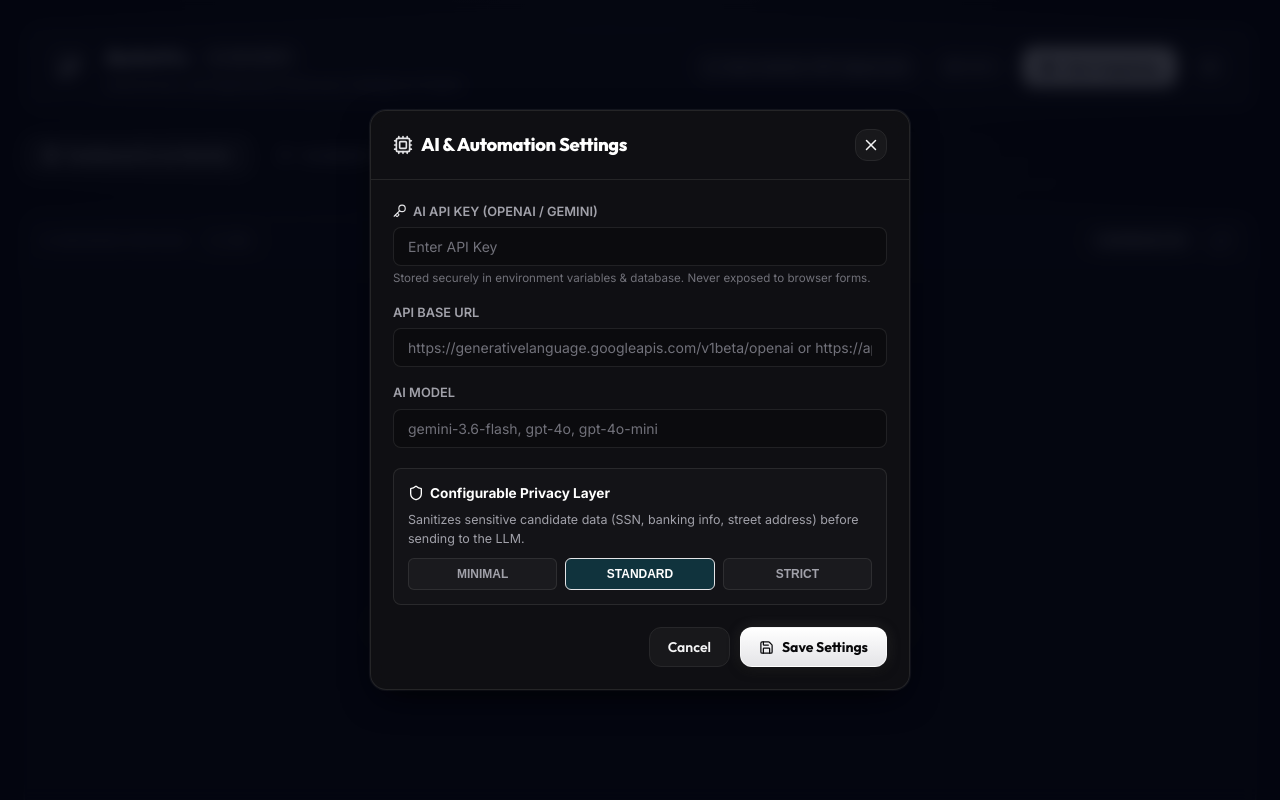
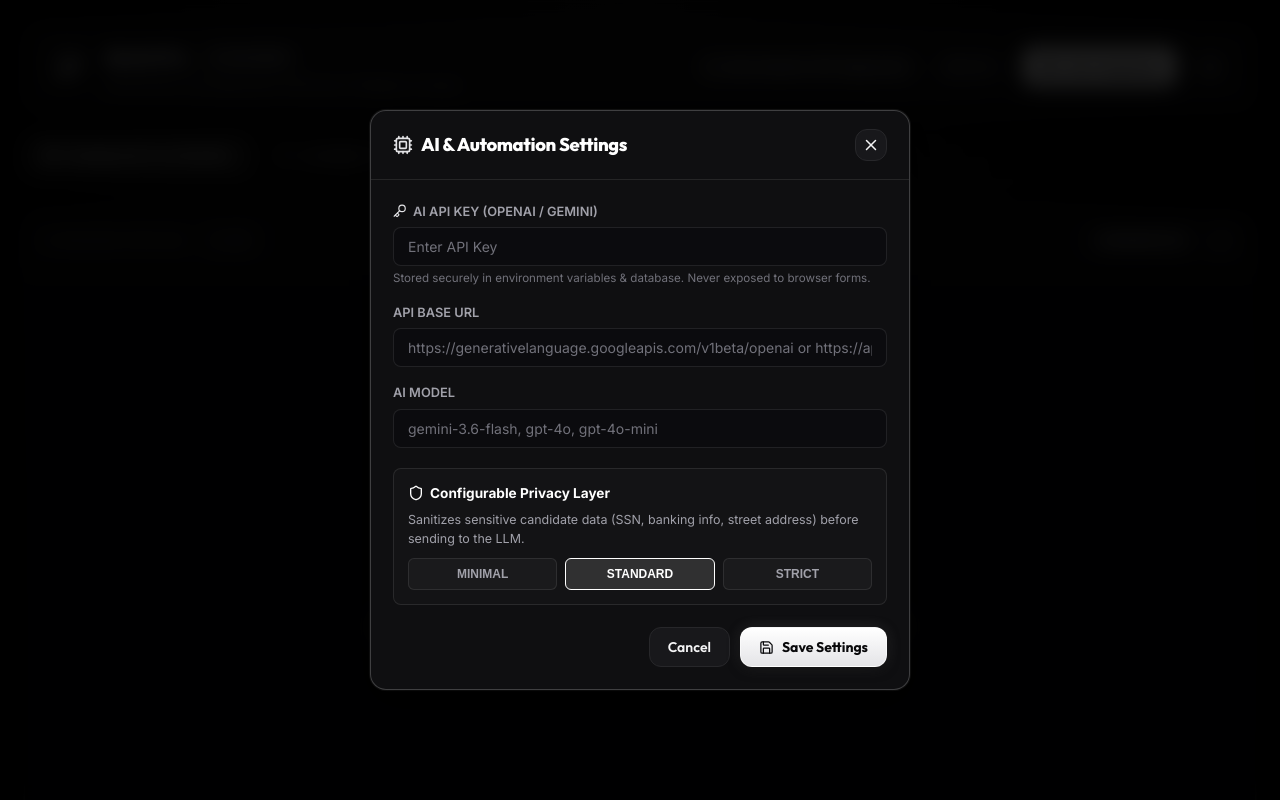
Before and after one commit to RamCharanTejaKesarapu/automix, a React (Vite) app in the folder client/: page / in a window 1280 px wide. Both pictures are taken after a click on the button 1210 px from the left and 67 px from the top of the page. Shown: the top 800 px of the page. Built offline with nearby package versions, Linux system fonts and the light colour scheme; no server answers.

Commit message:
style(profile,settings): style candidate profile editor and AI settings modal with monochrome palette

```diff
--- a/client/src/components/CandidateProfileEditor.tsx
+++ b/client/src/components/CandidateProfileEditor.tsx
@@ -112,7 +112,7 @@ export const CandidateProfileEditor: React.FC<CandidateProfileEditorProps> = ({
           <p style={{ fontSize: '0.8rem', color: 'var(--text-muted)' }}>Primary source of truth for all automated form responses</p>
         </div>
         <div style={{ display: 'flex', alignItems: 'center', gap: '12px' }}>
-          {statusMsg && <span style={{ fontSize: '0.85rem', color: 'var(--accent-emerald)', fontWeight: 600 }}>{statusMsg}</span>}
+          {statusMsg && <span style={{ fontSize: '0.85rem', color: '#ffffff', fontWeight: 600 }}>{statusMsg}</span>}
           <button className="btn btn-primary" onClick={handleSave} disabled={saving}>
             <Save size={16} />
             {saving ? 'Saving...' : 'Save Profile Changes'}
@@ -237,7 +237,7 @@ export const CandidateProfileEditor: React.FC<CandidateProfileEditorProps> = ({
       {/* Tab: Experience */}
       {activeTab === 'experience' && (
         <div>
-          <h3 style={{ fontSize: '0.95rem', fontWeight: 700, color: 'var(--accent-cyan)', marginBottom: '10px' }}>Work Experience</h3>
+          <h3 style={{ fontSize: '0.95rem', fontWeight: 700, color: '#ffffff', marginBottom: '10px' }}>Work Experience</h3>
           {profile.workExperience.map((exp: any, i: number) => (
             <div key={i} style={{ padding: '16px', background: 'rgba(255,255,255,0.02)', borderRadius: '8px', border: '1px solid var(--border-subtle)', marginBottom: '14px' }}>
               <div style={{ display: 'grid', gridTemplateColumns: 'repeat(auto-fit, minmax(220px, 1fr))', gap: '12px', marginBottom: '10px' }}>
@@ -277,7 +277,7 @@ export const CandidateProfileEditor: React.FC<CandidateProfileEditorProps> = ({
             </div>
           ))}
 
-          <h3 style={{ fontSize: '0.95rem', fontWeight: 700, color: 'var(--accent-indigo)', margin: '20px 0 10px' }}>Internships</h3>
+          <h3 style={{ fontSize: '0.95rem', fontWeight: 700, color: '#d4d4d8', margin: '20px 0 10px' }}>Internships</h3>
           {profile.internships.map((intern: any, i: number) => (
             <div key={i} style={{ padding: '16px', background: 'rgba(255,255,255,0.02)', borderRadius: '8px', border: '1px solid var(--border-subtle)', marginBottom: '14px' }}>
               <div style={{ display: 'grid', gridTemplateColumns: 'repeat(auto-fit, minmax(220px, 1fr))', gap: '12px', marginBottom: '10px' }}>
@@ -315,7 +315,7 @@ export const CandidateProfileEditor: React.FC<CandidateProfileEditorProps> = ({
       {activeTab === 'skills' && (
         <div>
           <div style={{ marginBottom: '24px' }}>
-            <label style={{ display: 'block', fontSize: '0.8rem', fontWeight: 700, color: 'var(--accent-cyan)', marginBottom: '8px' }}>
+            <label style={{ display: 'block', fontSize: '0.8rem', fontWeight: 700, color: '#ffffff', marginBottom: '8px' }}>
               TECHNICAL SKILLS (Comma Separated)
             </label>
             <textarea
@@ -329,7 +329,7 @@ export const CandidateProfileEditor: React.FC<CandidateProfileEditorProps> = ({
             />
           </div>
 
-          <label style={{ display: 'block', fontSize: '0.8rem', fontWeight: 700, color: 'var(--accent-indigo)', marginBottom: '8px' }}>
+          <label style={{ display: 'block', fontSize: '0.8rem', fontWeight: 700, color: '#d4d4d8', marginBottom: '8px' }}>
             KEY PROJECTS
           </label>
           {profile.projects.map((proj: any, i: number) => (
@@ -369,8 +369,8 @@ export const CandidateProfileEditor: React.FC<CandidateProfileEditorProps> = ({
       {activeTab === 'documents' && (
         <div>
           {/* File upload widget */}
-          <div style={{ padding: '20px', background: 'rgba(6, 182, 212, 0.05)', borderRadius: '12px', border: '1px dashed rgba(6, 182, 212, 0.4)', marginBottom: '20px', textAlign: 'center' }}>
-            <Upload size={32} color="var(--accent-cyan)" style={{ margin: '0 auto 10px' }} />
+          <div style={{ padding: '20px', background: 'rgba(255, 255, 255, 0.03)', borderRadius: '12px', border: '1px dashed rgba(255, 255, 255, 0.25)', marginBottom: '20px', textAlign: 'center' }}>
+            <Upload size={32} color="#e4e4e7" style={{ margin: '0 auto 10px' }} />
             <h4 style={{ fontSize: '1rem', fontWeight: 700, marginBottom: '4px' }}>Resume / CV File for Auto-Upload</h4>
             <p style={{ fontSize: '0.8rem', color: 'var(--text-muted)', marginBottom: '14px' }}>
               {profile.resumeFileName ? `Current attached file: ${profile.resumeFileName}` : 'Select a PDF, DOCX, or TXT resume to attach'}
@@ -431,11 +431,11 @@ export const CandidateProfileEditor: React.FC<CandidateProfileEditorProps> = ({
                 <div key={item.id} style={{ display: 'flex', alignItems: 'center', justifyContent: 'space-between', padding: '12px 16px', background: 'rgba(255, 255, 255, 0.02)', borderRadius: '8px', border: '1px solid var(--border-subtle)' }}>
                   <div style={{ flex: 1, marginRight: '16px' }}>
                     <div style={{ fontSize: '0.85rem', fontWeight: 600, color: '#ffffff', marginBottom: '2px' }}>{item.questionPattern}</div>
-                    <div style={{ fontSize: '0.8rem', color: 'var(--accent-cyan)' }}>Answer: <strong>{item.answer}</strong></div>
+                    <div style={{ fontSize: '0.8rem', color: '#ffffff' }}>Answer: <strong>{item.answer}</strong></div>
                   </div>
                   <button
                     className="btn btn-secondary"
-                    style={{ padding: '6px 10px', color: 'var(--accent-rose)' }}
+                    style={{ padding: '6px 10px', color: '#a1a1aa' }}
                     onClick={() => handleDeleteLearned(item.id)}
                     title="Delete Answer"
                   >
--- a/client/src/components/SettingsModal.tsx
+++ b/client/src/components/SettingsModal.tsx
@@ -64,18 +64,18 @@ export const SettingsModal: React.FC<SettingsModalProps> = ({ isOpen, onClose })
     <div style={{
       position: 'fixed',
       inset: 0,
-      background: 'rgba(4, 7, 18, 0.85)',
-      backdropFilter: 'blur(8px)',
+      background: 'rgba(0, 0, 0, 0.88)',
+      backdropFilter: 'blur(10px)',
       display: 'flex',
       alignItems: 'center',
       justifyContent: 'center',
       zIndex: 1200,
       padding: '20px'
     }}>
-      <div className="glass-panel" style={{ width: '100%', maxWidth: '540px' }}>
+      <div className="glass-panel" style={{ width: '100%', maxWidth: '540px', border: '1px solid rgba(255, 255, 255, 0.2)' }}>
         <div style={{ padding: '18px 22px', borderBottom: '1px solid var(--border-subtle)', display: 'flex', alignItems: 'center', justifyContent: 'space-between' }}>
           <div style={{ display: 'flex', alignItems: 'center', gap: '8px' }}>
-            <Cpu size={20} color="var(--accent-cyan)" />
+            <Cpu size={20} color="#e4e4e7" />
             <h3 style={{ fontSize: '1.15rem', fontWeight: 800, color: '#ffffff' }}>AI & Automation Settings</h3>
           </div>
           <button className="btn btn-secondary" style={{ padding: '6px' }} onClick={onClose}>
@@ -87,7 +87,7 @@ export const SettingsModal: React.FC<SettingsModalProps> = ({ isOpen, onClose })
           {/* API Key */}
           <div style={{ marginBottom: '16px' }}>
             <label style={{ display: 'flex', alignItems: 'center', gap: '6px', fontSize: '0.8rem', fontWeight: 600, color: 'var(--text-muted)', marginBottom: '6px' }}>
-              <Key size={14} color="var(--accent-cyan)" />
+              <Key size={14} color="#e4e4e7" />
               <span>AI API KEY (OPENAI / GEMINI)</span>
             </label>
             <input
@@ -133,7 +133,7 @@ export const SettingsModal: React.FC<SettingsModalProps> = ({ isOpen, onClose })
           {/* Privacy Layer */}
           <div style={{ marginBottom: '22px', padding: '14px', background: 'rgba(255, 255, 255, 0.02)', borderRadius: '8px', border: '1px solid var(--border-subtle)' }}>
             <div style={{ display: 'flex', alignItems: 'center', gap: '6px', marginBottom: '8px' }}>
-              <Shield size={16} color="var(--accent-emerald)" />
+              <Shield size={16} color="#ffffff" />
               <strong style={{ fontSize: '0.85rem', color: '#ffffff' }}>Configurable Privacy Layer</strong>
             </div>
             <p style={{ fontSize: '0.78rem', color: 'var(--text-muted)', marginBottom: '10px' }}>
@@ -151,8 +151,8 @@ export const SettingsModal: React.FC<SettingsModalProps> = ({ isOpen, onClose })
                     borderRadius: '6px',
                     fontSize: '0.75rem',
                     fontWeight: 600,
-                    background: privacyLevel === lvl ? 'rgba(6, 182, 212, 0.2)' : 'rgba(255, 255, 255, 0.03)',
-                    border: privacyLevel === lvl ? '1px solid var(--accent-cyan)' : '1px solid var(--border-subtle)',
+                    background: privacyLevel === lvl ? 'rgba(255, 255, 255, 0.12)' : 'rgba(255, 255, 255, 0.03)',
+                    border: privacyLevel === lvl ? '1px solid #ffffff' : '1px solid var(--border-subtle)',
                     color: privacyLevel === lvl ? '#ffffff' : 'var(--text-muted)',
                     cursor: 'pointer'
                   }}
@@ -164,7 +164,7 @@ export const SettingsModal: React.FC<SettingsModalProps> = ({ isOpen, onClose })
           </div>
 
           <div style={{ display: 'flex', alignItems: 'center', justifyContent: 'flex-end', gap: '10px' }}>
-            {saved && <span style={{ color: 'var(--accent-emerald)', fontSize: '0.85rem', display: 'flex', alignItems: 'center', gap: '4px' }}><Check size={14} /> Saved!</span>}
+            {saved && <span style={{ color: '#ffffff', fontSize: '0.85rem', display: 'flex', alignItems: 'center', gap: '4px' }}><Check size={14} /> Saved!</span>}
             <button type="button" className="btn btn-secondary" onClick={onClose}>
               Cancel
             </button>
```
